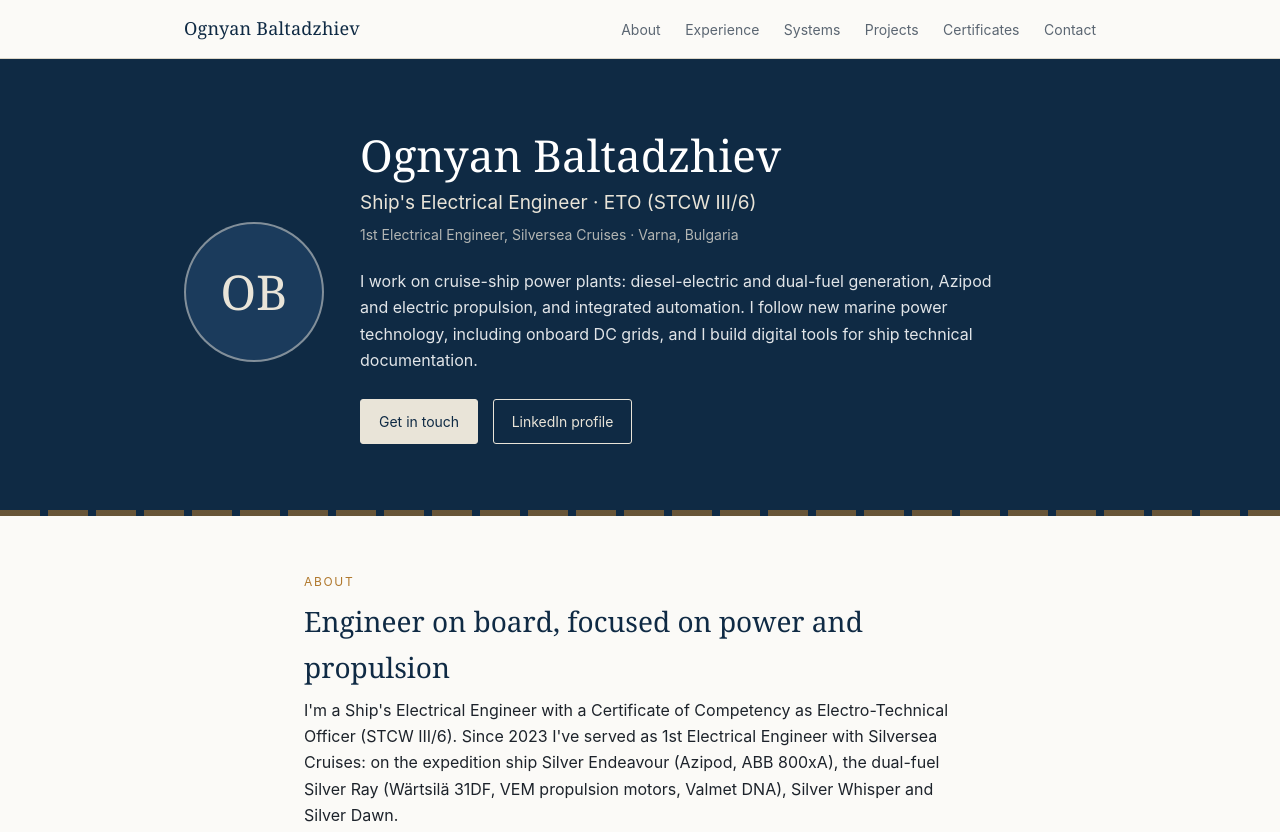
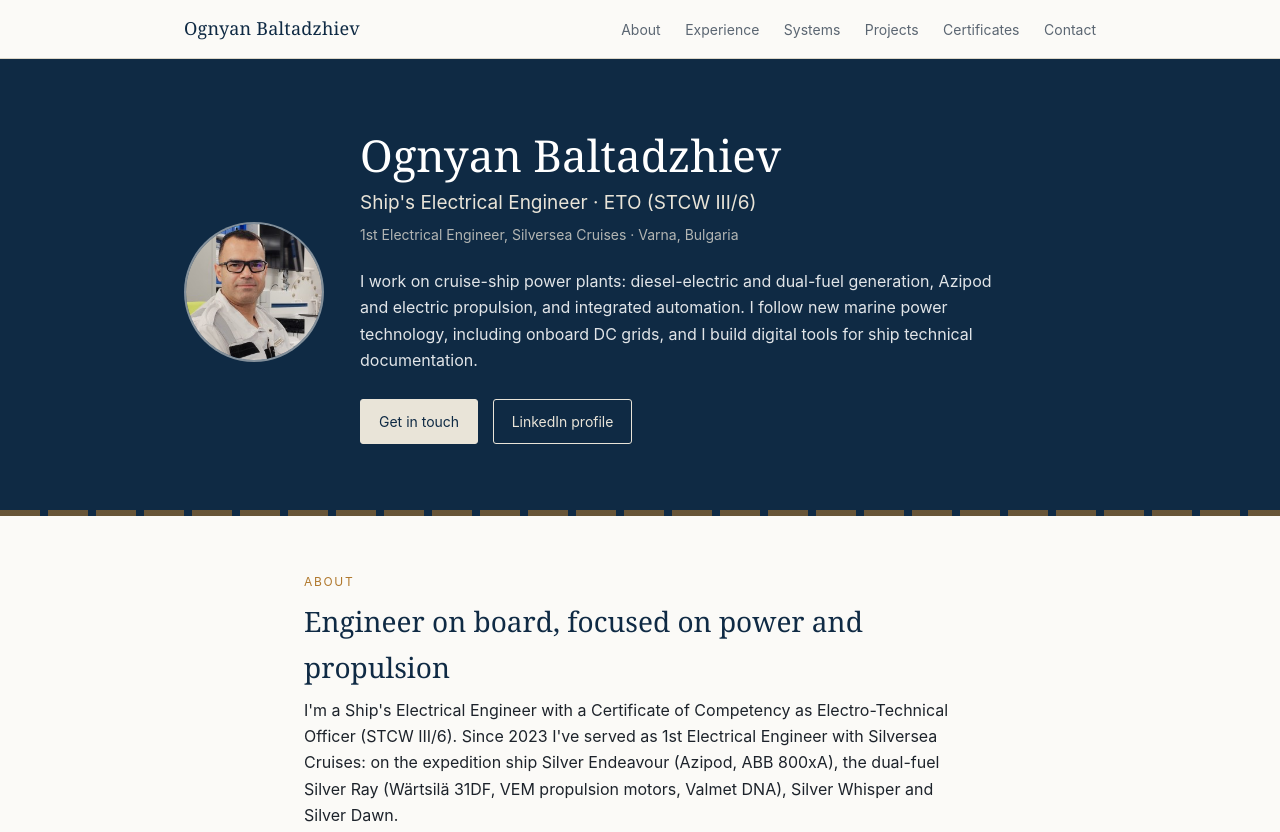
Before and after one commit to etoonikolovb-rgb/ognyanbaltadzhiev.com, a plain HTML site: page index.html in a window 1280 px wide. Shown: the top 832 px of the page. Drawn offline with Linux system fonts and the light colour scheme.

Commit message:
Add files via upload

```diff
--- a/index.html
+++ b/index.html
@@ -73,7 +73,7 @@
   .hero .wrap{display:grid;grid-template-columns:140px 1fr;gap:36px;align-items:center}
   .mono{width:140px;height:140px;border-radius:50%;border:2px solid rgba(233,228,216,.5);display:grid;place-items:center;font-family:var(--serif);font-size:48px;color:var(--sand);background:var(--navy-2);overflow:hidden}
   .mono{position:relative}
-  .mono img{position:absolute;inset:0;width:100%;height:100%;object-fit:cover}
+  .mono img{position:absolute;inset:0;width:100%;height:100%;object-fit:cover;transform:scale(1.7);transform-origin:46% 24%}
   .hero h1{font-family:var(--serif);font-weight:normal;font-size:44px;line-height:1.1;margin:0 0 8px;color:#fff}
   .hero .role{font-size:19px;margin:0 0 4px;color:var(--sand)}
   .hero .meta{font-size:14px;color:rgba(233,228,216,.75);margin:0 0 22px}
```
Also changed, not shown: photo.jpg (added).
